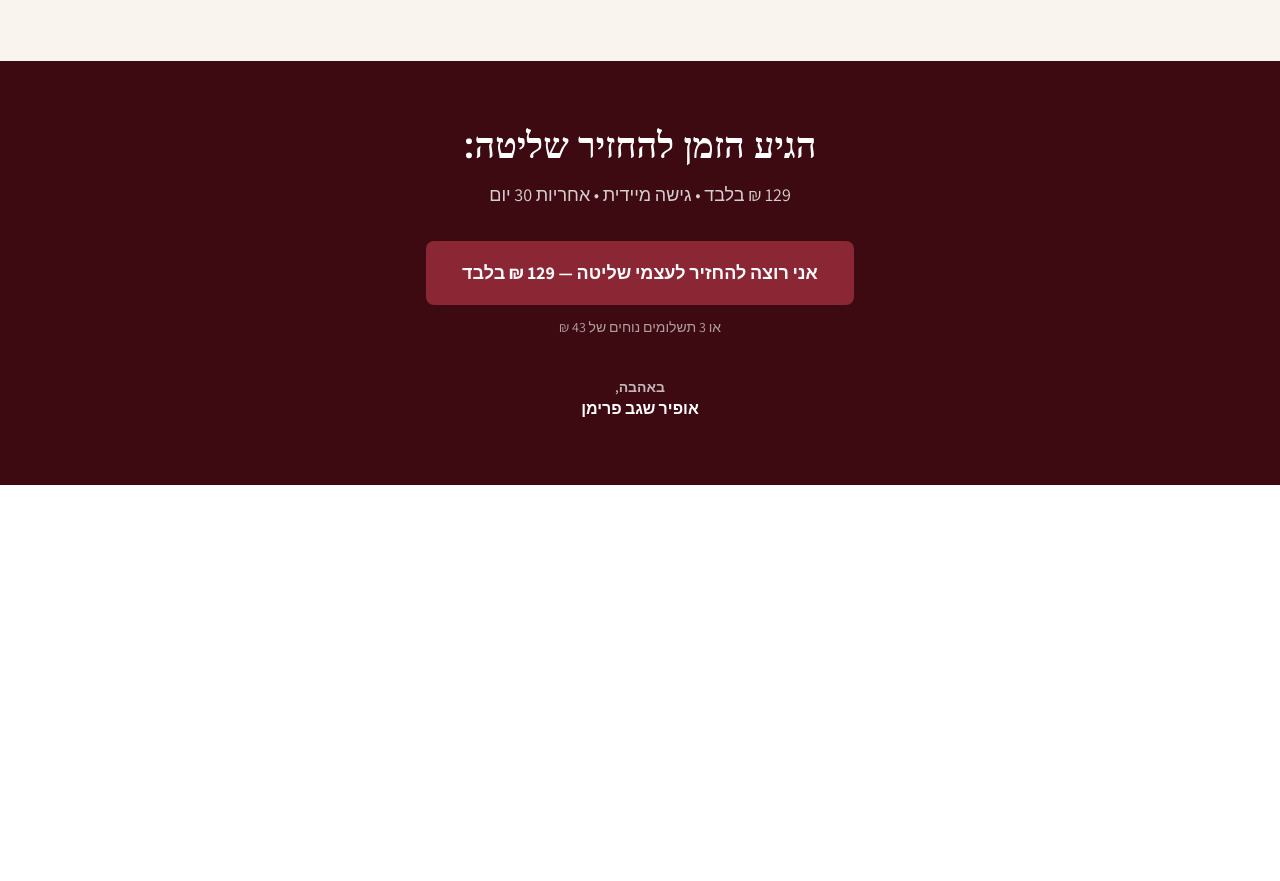
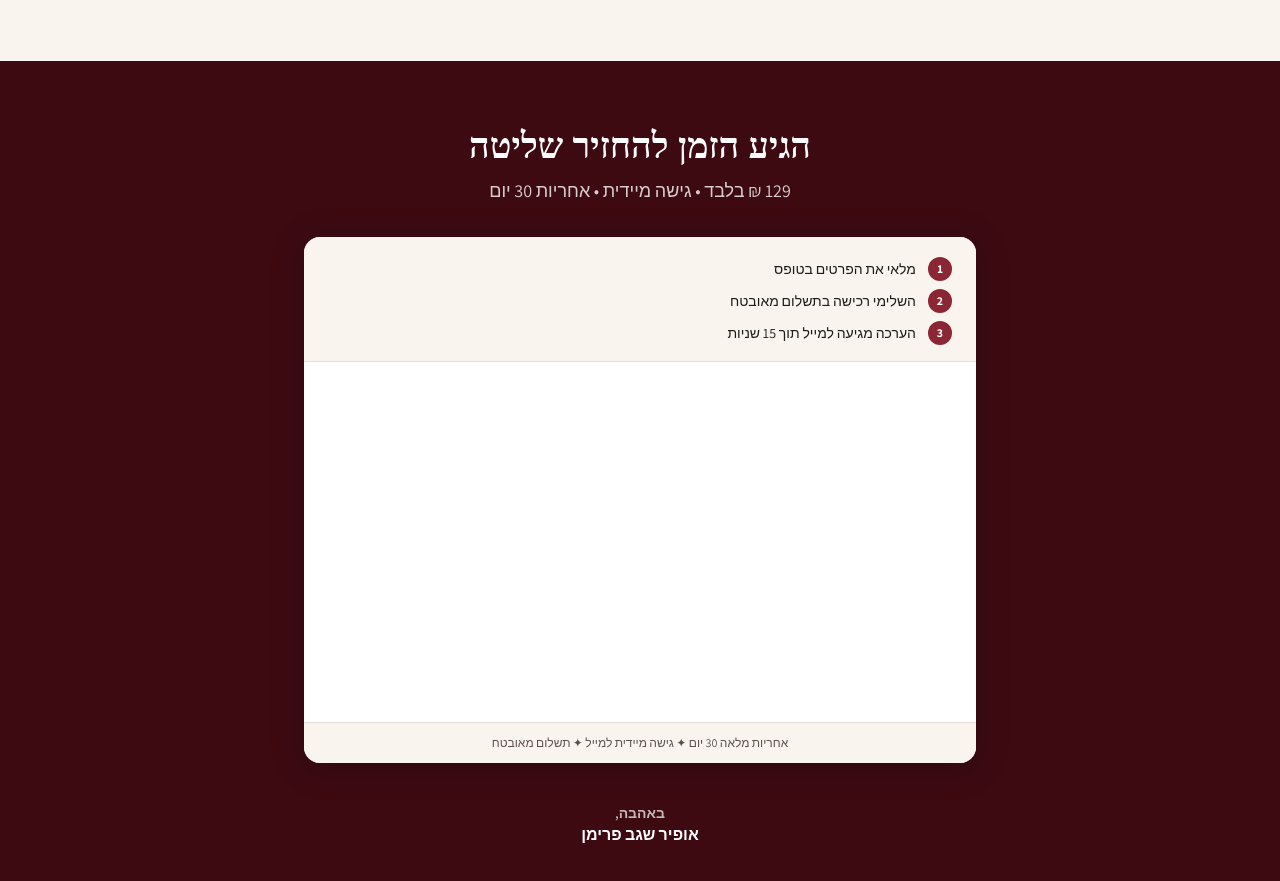
Before and after one commit to ofirsegevp-code/mdhm-migraine-landing, a Next.js app: page / in a window 1280 px wide. Shown: the part 10520-11401 px from the top of the page. Before the commit the page ends 11005 px from the top, so only its background shows below. Built offline with nearby package versions, Linux system fonts and the light colour scheme; a web font is replaced by a local one.

Commit message:
Embed form inline; CTAs scroll to form instead of opening separate page

```diff
--- a/app/page.tsx
+++ b/app/page.tsx
@@ -61,7 +61,7 @@ function Section({ children, alt = false, className = '', id = '' }: {
 function CTAButton({ text = 'אני רוצה להחזיר לעצמי שליטה — 129 ₪ בלבד' }: { text?: string }) {
   return (
     <div className="flex flex-col items-center gap-2 mt-8">
-      <a href="/signup.html" className="cta-btn">{text}</a>
+      <a href="#cta-form" className="cta-btn">{text}</a>
       <span className="text-sm text-[#5C5150]">או 3 תשלומים נוחים של 43 ₪</span>
     </div>
   )
@@ -582,19 +582,45 @@ export default function Page() {
           viewport={{ once: true, amount: 0.2 }}
           variants={stagger}
         >
-          <motion.h2 variants={fadeUp} className="text-3xl md:text-4xl font-bold mb-4 text-center text-white">
-            הגיע הזמן להחזיר שליטה:
+          <motion.h2 variants={fadeUp} className="text-3xl md:text-4xl font-bold mb-3 text-center text-white">
+            הגיע הזמן להחזיר שליטה
           </motion.h2>
 
           <motion.p variants={fadeUp} className="text-white/80 mb-8 text-center text-lg">
             129 ₪ בלבד • גישה מיידית • אחריות 30 יום
           </motion.p>
 
-          <motion.div variants={fadeUp} className="flex flex-col items-center gap-3">
-            <a href="/signup.html" className="cta-btn text-xl py-5">
-              אני רוצה להחזיר לעצמי שליטה — 129 ₪ בלבד
-            </a>
-            <span className="text-white/60 text-sm">או 3 תשלומים נוחים של 43 ₪</span>
+          {/* Embedded form */}
+          <motion.div
+            variants={fadeUp}
+            className="rounded-2xl overflow-hidden bg-white"
+            style={{ boxShadow: '0 4px 32px rgba(0,0,0,0.25)' }}
+          >
+            {/* Steps header */}
+            <div className="bg-[#F9F4EE] px-6 pt-5 pb-4 border-b border-[#E8DDD5] text-right">
+              <ol className="space-y-2">
+                {[
+                  'מלאי את הפרטים בטופס',
+                  'השלימי רכישה בתשלום מאובטח',
+                  'הערכה מגיעה למייל תוך 15 שניות',
+                ].map((step, i) => (
+                  <li key={i} className="flex items-center gap-3">
+                    <span className="bg-[#8B2635] text-white text-xs font-bold w-6 h-6 rounded-full flex items-center justify-center shrink-0">{i + 1}</span>
+                    <span className="text-[#1C1C1C] text-sm">{step}</span>
+                  </li>
+                ))}
+              </ol>
+            </div>
+
+            {/* Form */}
+            <div className="bg-white px-4 py-5">
+              <RavpageForm />
+            </div>
+
+            {/* Footer */}
+            <div className="bg-[#F9F4EE] px-6 py-3 border-t border-[#E8DDD5] text-center">
+              <p className="text-xs text-[#5C5150]">אחריות מלאה 30 יום ✦ גישה מיידית למייל ✦ תשלום מאובטח</p>
+            </div>
           </motion.div>
 
           <motion.p variants={fadeUp} className="mt-10 text-sm text-white/70 font-semibold text-center">
```
